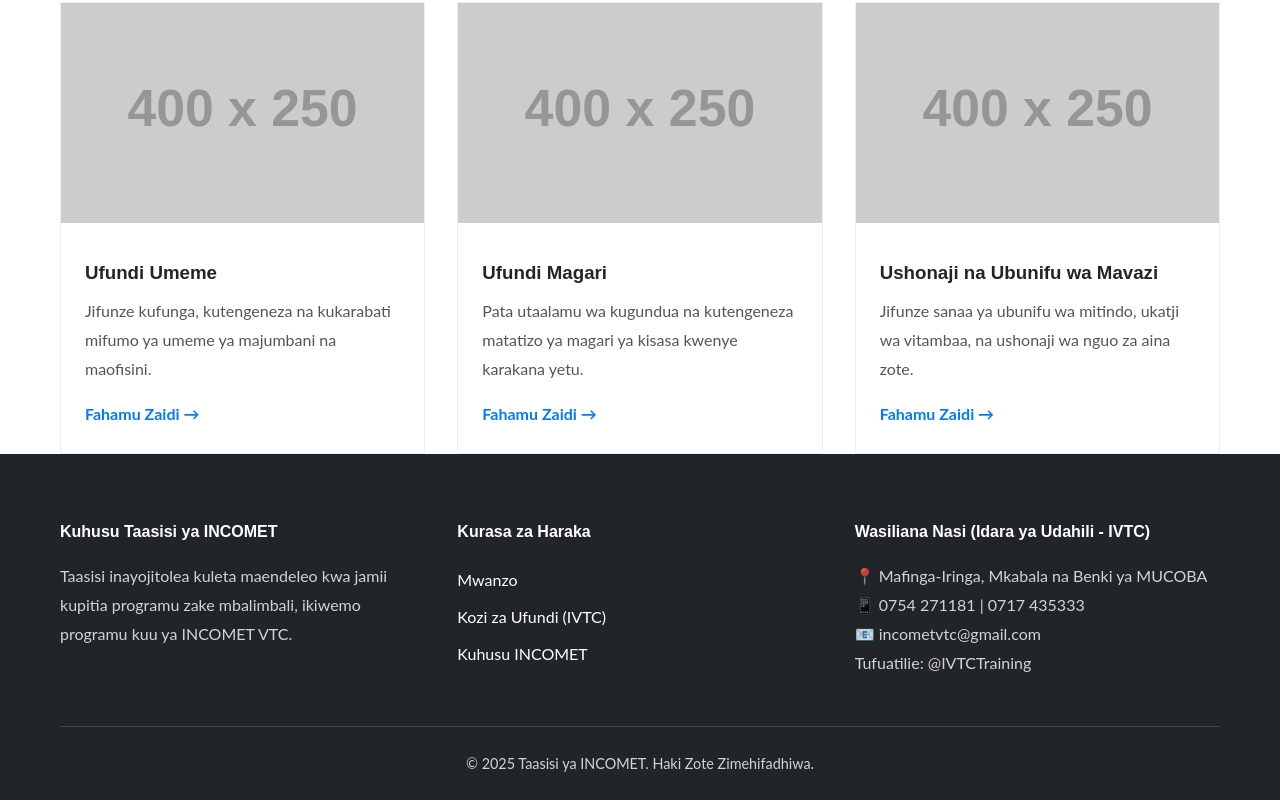
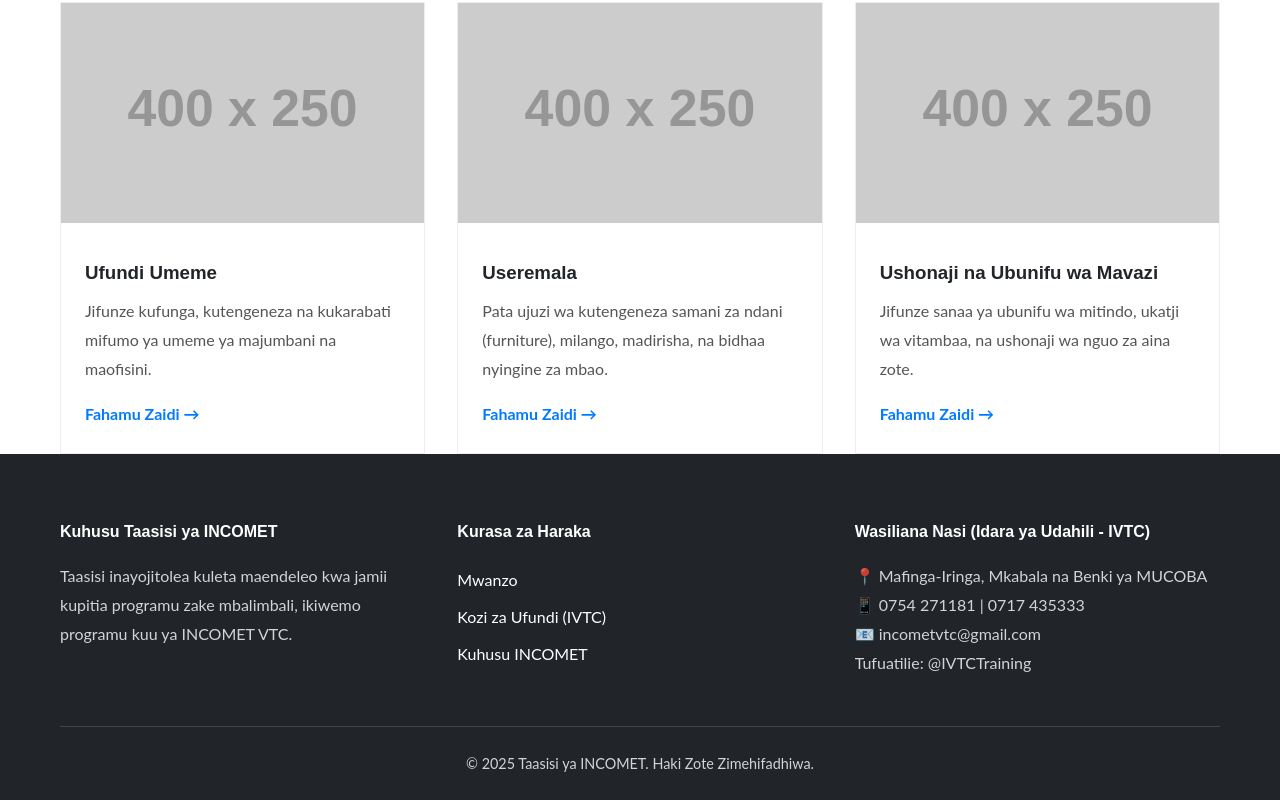
Before and after one commit to incometphilipo/incometphililipo.github.io, a plain HTML site: page index.html in a window 1280 px wide. Shown: the part 1196-1996 px from the top of the page. Drawn offline with Linux system fonts and the light colour scheme; placeholder pictures from the web are drawn by us.

Commit message:
Update index.html

```diff
--- a/index.html
+++ b/index.html
@@ -51,8 +51,8 @@
                      <!-- Badilisha na picha halisi -->
                     <img src="https://via.placeholder.com/400x250/212529/FFFFFF?text=Ufundi+Magari" alt="Mwanafunzi akitengeneza gari">
                     <div class="card-content">
-                        <h3>Ufundi Magari</h3>
-                        <p>Pata utaalamu wa kugundua na kutengeneza matatizo ya magari ya kisasa kwenye karakana yetu.</p>
+                        <h3>Useremala</h3>
+                        <p>Pata ujuzi wa kutengeneza samani za ndani (furniture), milango, madirisha, na bidhaa nyingine za mbao.</p>
                         <a href="kozi.html" class="read-more">Fahamu Zaidi &rarr;</a>
                     </div>
                 </div>
```
